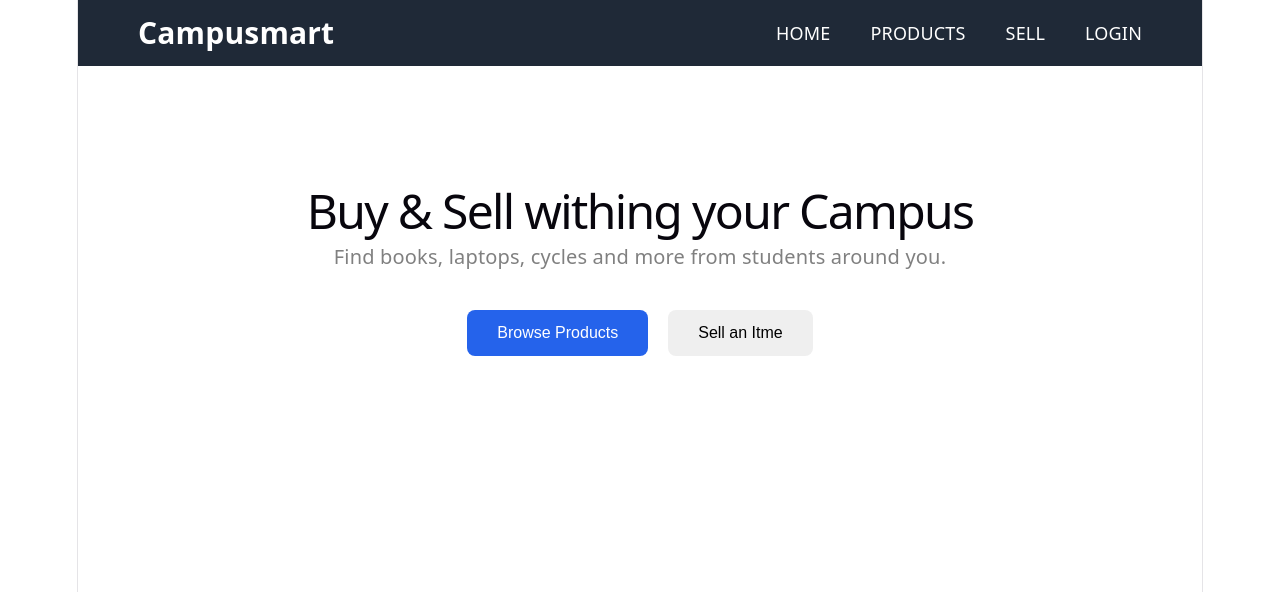
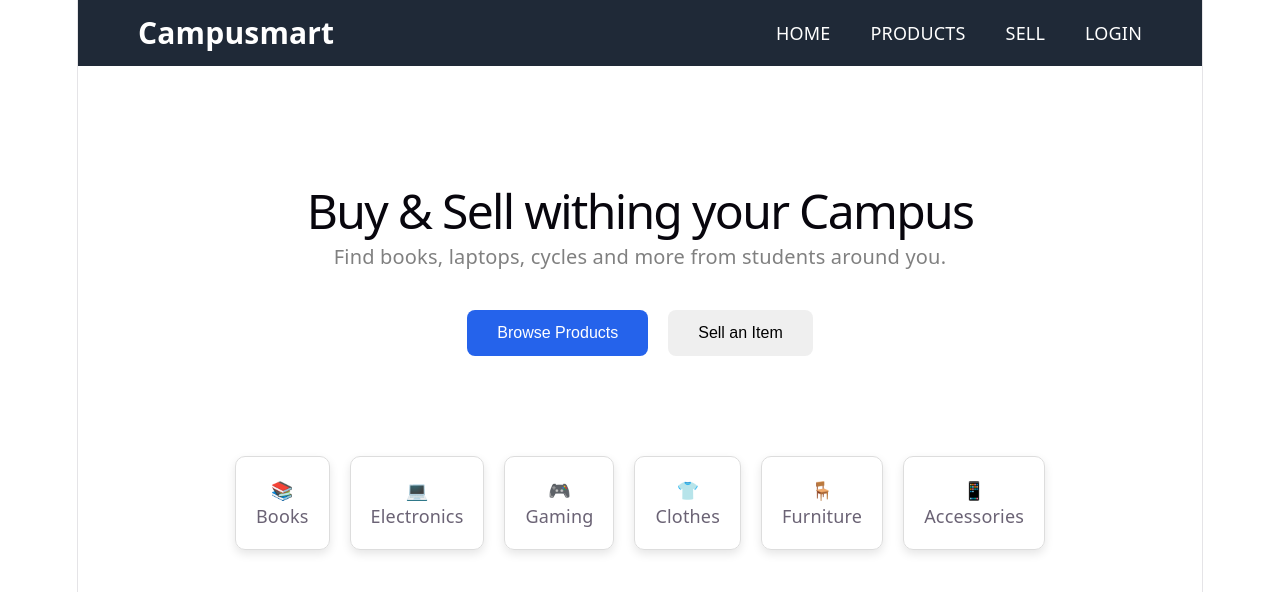
Before and after one commit to Ganesh-Aroda-C/CampusMart, a React (Vite) app in the folder client/: page / in a window 1280 px wide. Shown: the top 592 px of the page. Built offline with nearby package versions, Linux system fonts and the light colour scheme.

Commit message:
Added Categories component with interactive cards

```diff
--- a/client/src/App.jsx
+++ b/client/src/App.jsx
@@ -1,11 +1,13 @@
 import Navbar from './components/Navbar';
 import Hero from './components/Hero';
+import Categories from './components/Categories'
 
 function App() {
   return (
     <>
       <Navbar />
       <Hero />
+      <Categories />
     </>
   );
 }
--- a/client/src/components/Categories.jsx
+++ b/client/src/components/Categories.jsx
@@ -0,0 +1,34 @@
+import './categories.css'
+function handleCategoryClick(category) {
+    alert(`You clicked on ${category.name}`);
+}
+function Categories(){
+    const categories = [
+    { id: 1, icon: "📚", name: "Books" },
+    { id: 2, icon: "💻", name: "Electronics" },
+    { id: 3, icon: "🎮", name: "Gaming" },
+    { id: 4, icon: "👕", name: "Clothes" },
+    { id: 5, icon: "🪑", name: "Furniture" },
+    { id: 6, icon: "📱", name: "Accessories" }
+
+];
+return(
+    <section className='category-parent'>
+        {categories.map(
+            (category=>{
+                return (
+                <div className='category-card' key={category.id}
+                onClick={()=>handleCategoryClick(category)}>
+                    <span>{category.icon}</span>
+                    <p>{category.name}</p>
+                </div>
+                );
+
+
+        })
+    )
+        }
+    </section>
+);
+}
+export default Categories;
--- a/client/src/components/Hero.jsx
+++ b/client/src/components/Hero.jsx
@@ -11,7 +11,7 @@ function Hero() {
             <div className="hero-buttons">
                 <button className="primary-btn">Browse Products</button>
 
-                <button className="secondar-btn">Sell an Itme</button>
+                <button className="secondar-btn">Sell an Item</button>
             </div>
         </section>
 
--- a/client/src/components/categories.css
+++ b/client/src/components/categories.css
@@ -0,0 +1,18 @@
+.category-parent {
+    display: flex;
+    justify-content: center;
+    gap: 20px;
+    flex-wrap: wrap;
+
+}
+.category-card{
+    display:flex;
+    flex-direction: column;
+    align-items: center;
+    border: 1px solid #ddd;
+
+    padding: 20px;
+    border-radius: 10px;
+    box-shadow: 0 4px 10px rgba(0,0,0,0.1);
+    cursor: pointer;
+}
```
